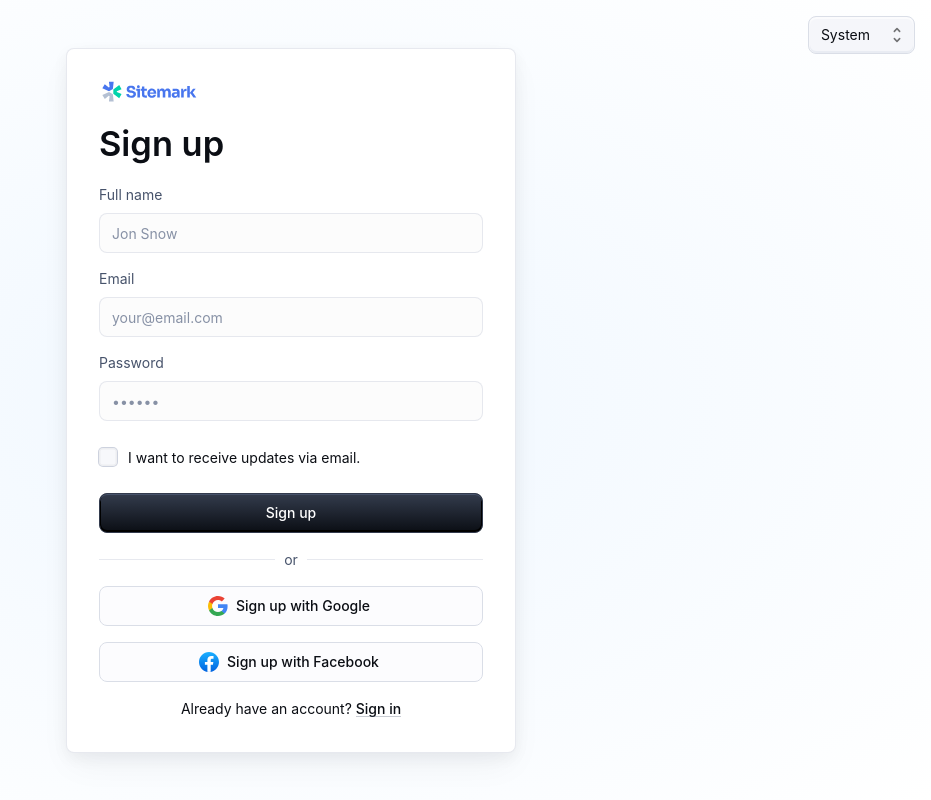
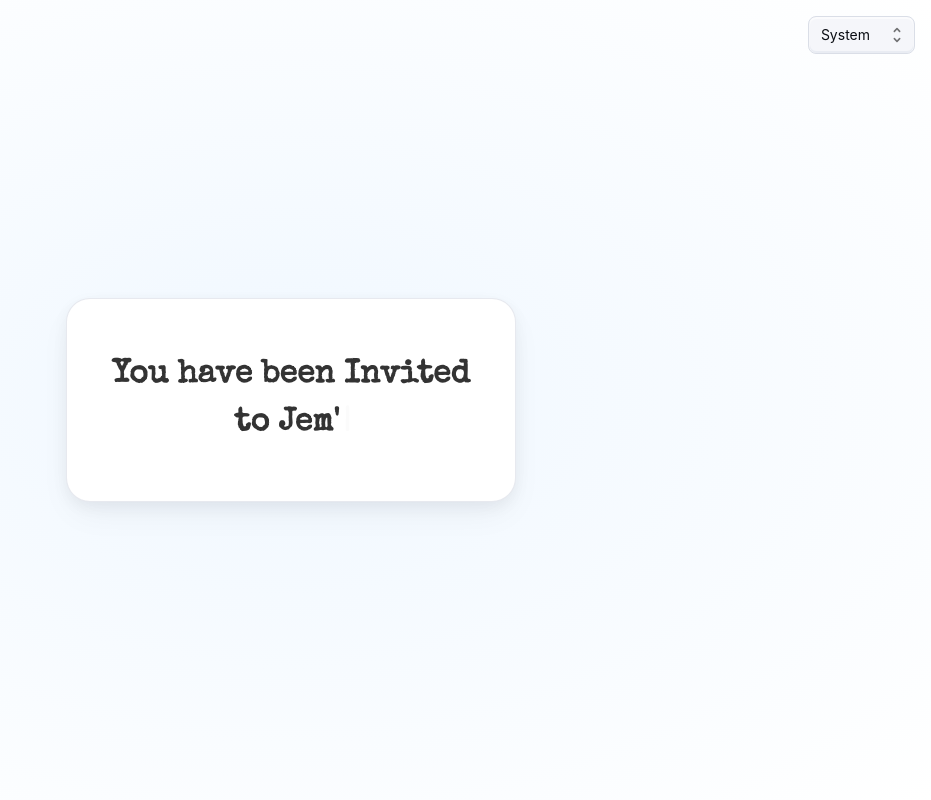
Before and after one commit to JemmyKibandi/23rd-Birthday-Invite-, a React (Create React App) app in the folder invite/: page / in a window 1280 px wide. Shown: the whole page, without its empty margins (349-1280 px from the left). Built offline with nearby package versions, Linux system fonts and the light colour scheme.

Commit message:
chore: Updates

```diff
--- a/invite/package.json
+++ b/invite/package.json
@@ -5,12 +5,14 @@
   "dependencies": {
     "@emotion/react": "^11.14.0",
     "@emotion/styled": "^11.14.0",
+    "@fontsource/special-elite": "^5.1.1",
     "@mui/icons-material": "^6.4.0",
     "@mui/material": "^6.4.0",
     "cra-template": "1.2.0",
     "react": "^19.0.0",
     "react-dom": "^19.0.0",
     "react-scripts": "5.0.1",
+    "react-simple-typewriter": "^5.0.1",
     "web-vitals": "^4.2.4"
   },
   "scripts": {
--- a/invite/src/Main/index.js
+++ b/invite/src/Main/index.js
@@ -1,21 +1,13 @@
 import * as React from 'react';
-import Box from '@mui/material/Box';
-import Button from '@mui/material/Button';
-import Checkbox from '@mui/material/Checkbox';
+import { Typewriter } from "react-simple-typewriter";
 import CssBaseline from '@mui/material/CssBaseline';
-import Divider from '@mui/material/Divider';
-import FormControlLabel from '@mui/material/FormControlLabel';
-import FormLabel from '@mui/material/FormLabel';
-import FormControl from '@mui/material/FormControl';
-import Link from '@mui/material/Link';
-import TextField from '@mui/material/TextField';
 import Typography from '@mui/material/Typography';
 import Stack from '@mui/material/Stack';
 import MuiCard from '@mui/material/Card';
 import { styled } from '@mui/material/styles';
 import AppTheme from '../shared-theme/AppTheme';
-import { GoogleIcon, FacebookIcon, SitemarkIcon } from '../CustomIcons';
 import ColorModeSelect from '../shared-theme/ColorModeSelect';
+import "@fontsource/special-elite";
 
 const Card = styled(MuiCard)(({ theme }) => ({
   display: 'flex',
@@ -122,112 +114,41 @@ export default function Main(props) {
     <AppTheme {...props}>
     <CssBaseline enableColorScheme />
     <ColorModeSelect sx={{ position: 'fixed', top: '1rem', right: '1rem' }} />
-      <SignUpContainer direction="column" justifyContent="space-between">
-        <Card variant="outlined">
-          <SitemarkIcon />
-          <Typography
+    <SignUpContainer direction="column" justifyContent="center" alignItems="center">
+    <Card
+  variant="outlined"
+  sx={{
+    padding: 4,
+    textAlign: 'center',
+    borderRadius: 3, // Increase this value for more rounded corners
+  }}
+>        {/* <Typography
           component="h1"
           variant="h4"
-            sx={{ width: '100%', fontSize: 'clamp(2rem, 10vw, 2.15rem)' }}
+          sx={{ width: '100%', fontSize: 'clamp(2rem, 10vw, 2.15rem)', marginBottom: 2 }}
         >
-            Sign up
-          </Typography>
-          <Box
-            component="form"
-            onSubmit={handleSubmit}
-            sx={{ display: 'flex', flexDirection: 'column', gap: 2 }}
+         Hi
+        </Typography> */}
+        <h1
+        style={{
+          fontFamily: "'Special Elite', monospace", // Apply the fancy typewriter font
+          fontSize: "2rem",
+          color: "#333", // Optional: Change color for styling
+        }}
       >
-            <FormControl>
-              <FormLabel htmlFor="name">Full name</FormLabel>
-              <TextField
-                autoComplete="name"
-                name="name"
-                required
-                fullWidth
-                id="name"
-                placeholder="Jon Snow"
-                error={nameError}
-                helperText={nameErrorMessage}
-                color={nameError ? 'error' : 'primary'}
+        <Typewriter
+          words={["You have been Invited to Jem's Birthday", "I really can't wait, auuuuuu 💃🏾"]}
+          loop={1} // Ensures the animation runs once and stops
+          cursor
+          cursorStyle="|"
+          typeSpeed={100}
+          deleteSpeed={50}
+          delaySpeed={1000}
         />
-            </FormControl>
-            <FormControl>
-              <FormLabel htmlFor="email">Email</FormLabel>
-              <TextField
-                required
-                fullWidth
-                id="email"
-                placeholder="your@email.com"
-                name="email"
-                autoComplete="email"
-                variant="outlined"
-                error={emailError}
-                helperText={emailErrorMessage}
-                color={passwordError ? 'error' : 'primary'}
-              />
-            </FormControl>
-            <FormControl>
-              <FormLabel htmlFor="password">Password</FormLabel>
-              <TextField
-                required
-                fullWidth
-                name="password"
-                placeholder="••••••"
-                type="password"
-                id="password"
-                autoComplete="new-password"
-                variant="outlined"
-                error={passwordError}
-                helperText={passwordErrorMessage}
-                color={passwordError ? 'error' : 'primary'}
-              />
-            </FormControl>
-            <FormControlLabel
-              control={<Checkbox value="allowExtraEmails" color="primary" />}
-              label="I want to receive updates via email."
-            />
-            <Button
-              type="submit"
-              fullWidth
-              variant="contained"
-              onClick={validateInputs}
-            >
-              Sign up
-            </Button>
-          </Box>
-          <Divider>
-            <Typography sx={{ color: 'text.secondary' }}>or</Typography>
-          </Divider>
-          <Box sx={{ display: 'flex', flexDirection: 'column', gap: 2 }}>
-            <Button
-              fullWidth
-              variant="outlined"
-              onClick={() => alert('Sign up with Google')}
-              startIcon={<GoogleIcon />}
-            >
-              Sign up with Google
-            </Button>
-            <Button
-              fullWidth
-              variant="outlined"
-              onClick={() => alert('Sign up with Facebook')}
-              startIcon={<FacebookIcon />}
-            >
-              Sign up with Facebook
-            </Button>
-            <Typography sx={{ textAlign: 'center' }}>
-              Already have an account?{' '}
-              <Link
-                href="/material-ui/getting-started/templates/sign-in/"
-                variant="body2"
-                sx={{ alignSelf: 'center' }}
-              >
-                Sign in
-              </Link>
-            </Typography>
-          </Box>
+      </h1>
       </Card>
     </SignUpContainer>
   </AppTheme>
+
   );
 }
```
Also changed, not shown: invite/public/logo512.png (deleted), 1 other file (tests, documents, lock files or other folders). Lines whose indentation alone changed are shown as unchanged.
